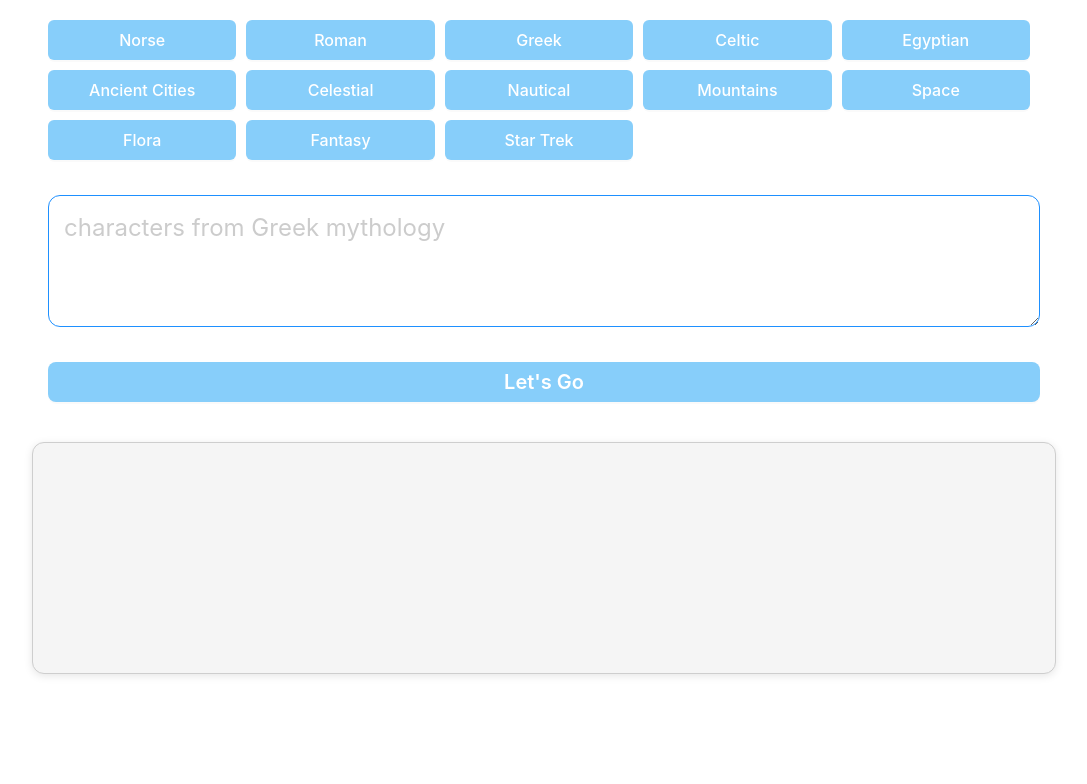
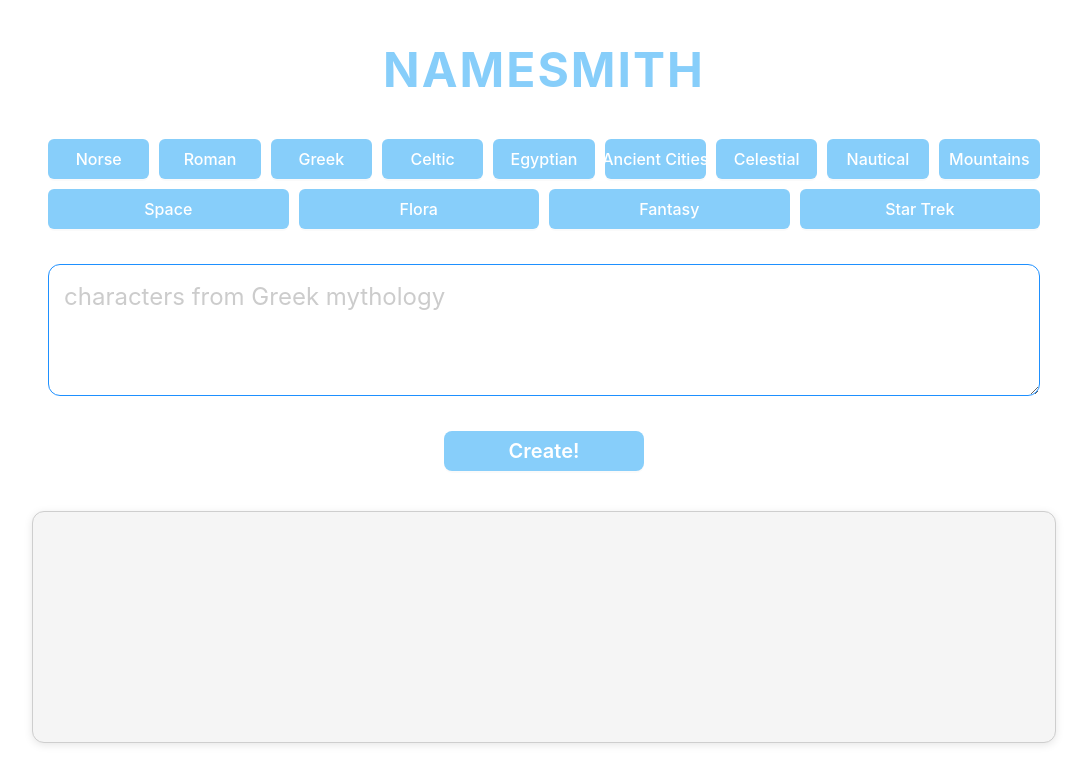
Before and after one commit to lojones/namesmith, a React (Create React App) app: page / in a window 1280 px wide. Shown: the top 784 px of the page, without its empty margins (96-1183 px from the left). Built offline with nearby package versions, Linux system fonts and the light colour scheme.

Commit message:
add logo

```diff
--- a/src/App.css
+++ b/src/App.css
@@ -24,17 +24,17 @@
 .mythology-buttons {
   display: flex;
   gap: 10px;
-  justify-content: flex-start;
+  justify-content: space-between;
   width: 100%;
   flex-wrap: wrap;
 }
 
 .mythology-buttons .ant-btn {
-  flex: 0 1 calc(20% - 10px);
+  flex: 1;
   height: 40px;
   font-size: 16px;
   font-weight: 500;
-  min-width: 120px;
+  min-width: 100px;
 }
 
 .mythology-buttons .ant-btn:hover {
@@ -43,7 +43,6 @@
 }
 
 .main-textarea {
-  /* width: 100%; */
   height: 100px;
   padding: 15px;
   border-radius: 12px;
@@ -76,6 +75,7 @@
   cursor: pointer;
   transition: background-color 0.2s ease;
   min-width: 200px;
+  align-self: center;
 }
 
 .submit-button:hover {
--- a/src/App.js
+++ b/src/App.js
@@ -2,6 +2,7 @@
 import './App.css';
 import NsInputArea from './components/InputTextArea';
 import OutputPanel from './components/OutputPanel';
+import NSLogo from './components/NSLogo';
 
 function App() {
   const [outputData, setOutputData] = useState(null);
@@ -10,7 +11,6 @@
 
   const handleSubmit = async (inputText) => {
     if (inputText === null) {
-      // Reset state when text changes
       setOutputData(null);
       setHasGenerated(false);
       return;
@@ -18,7 +18,6 @@
 
     setIsLoading(true);
     try {
-      // Create the request body based on whether we have existing items
       const requestBody = {
         topic: inputText,
         ...(hasGenerated && outputData?.items ? {
@@ -49,6 +48,7 @@
   return (
     <div className="App">
       <div className="content-wrapper">
+        <NSLogo />
         <NsInputArea onSubmit={handleSubmit} hasGenerated={hasGenerated} />
         <OutputPanel data={outputData} isLoading={isLoading} />
       </div>
--- a/src/components/InputTextArea.js
+++ b/src/components/InputTextArea.js
@@ -1,8 +1,10 @@
-import React, { useState, useEffect } from 'react';
+import React, { useState, useEffect, useRef } from 'react';
 import { Button } from 'antd';
 
 function NsInputArea({ onSubmit, hasGenerated }) {
   const [textValue, setTextValue] = useState('');
+  const submitButtonRef = useRef(null);
+  const containerRef = useRef(null);
 
   const buttonStyle = {
     backgroundColor: '#87CEFA',
@@ -29,10 +31,35 @@
   const handleTextChange = (newValue) => {
     setTextValue(newValue);
     onSubmit(null); // This will reset the output and hasGenerated state
+
+    // Check if submit button is not visible
+    if (submitButtonRef.current) {
+      const buttonRect = submitButtonRef.current.getBoundingClientRect();
+      const isVisible = (
+        buttonRect.top >= 0 &&
+        buttonRect.bottom <= window.innerHeight
+      );
+
+      if (!isVisible) {
+        // Calculate position to scroll to (button position + extra space)
+        const extraSpace = 40; // pixels of extra space
+        const targetPosition =
+          window.pageYOffset +
+          buttonRect.top -
+          window.innerHeight +
+          buttonRect.height +
+          extraSpace;
+
+        window.scrollTo({
+          top: targetPosition,
+          behavior: 'smooth'
+        });
+      }
+    }
   };
 
   return (
-    <div className="input-area-container">
+    <div className="input-area-container" ref={containerRef}>
       <div className="mythology-buttons">
         {Array.isArray(categories) ? (
             categories.map((item, index) => (
@@ -56,10 +83,11 @@
         onChange={(e) => handleTextChange(e.target.value)}
       />
       <Button
+        ref={submitButtonRef}
         className="submit-button"
         onClick={() => onSubmit(textValue)}
       >
-        {hasGenerated ? "No good, give me more" : "Let's Go"}
+        {hasGenerated ? "Give me more!" : "Create!"}
       </Button>
     </div>
   );
--- /dev/null
+++ b/src/components/NSLogo.js
@@ -0,0 +1,31 @@
+import React from 'react';
+
+function NSLogo() {
+  const logoStyle = {
+    fontSize: '48px',
+    fontWeight: 'bold',
+    color: '#87cefa',
+    textAlign: 'justify',
+    width: '100%',
+    padding: '20px 0',
+    fontFamily: 'Ubuntu, -apple-system, BlinkMacSystemFont, "Segoe UI", Roboto, Oxygen, Cantarell, sans-serif',
+    letterSpacing: '2px',
+    textTransform: 'uppercase',
+    display: 'flex',
+    justifyContent: 'center',
+    alignItems: 'center'
+  };
+
+  const textStyle = {
+    textAlign: 'justify',
+    width: 'fit-content'
+  };
+
+  return (
+    <div style={logoStyle}>
+      <span style={textStyle}>Namesmith</span>
+    </div>
+  );
+}
+
+export default NSLogo;
```
